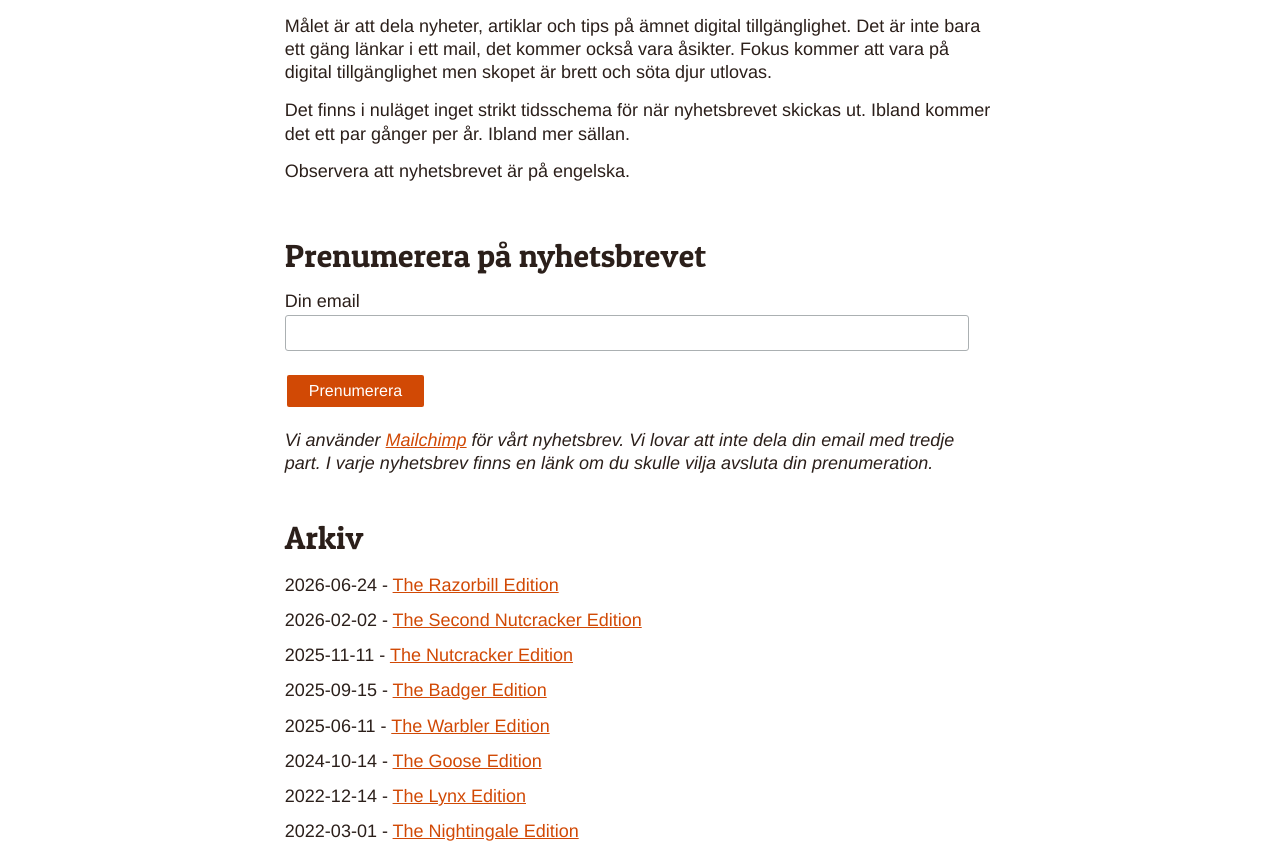
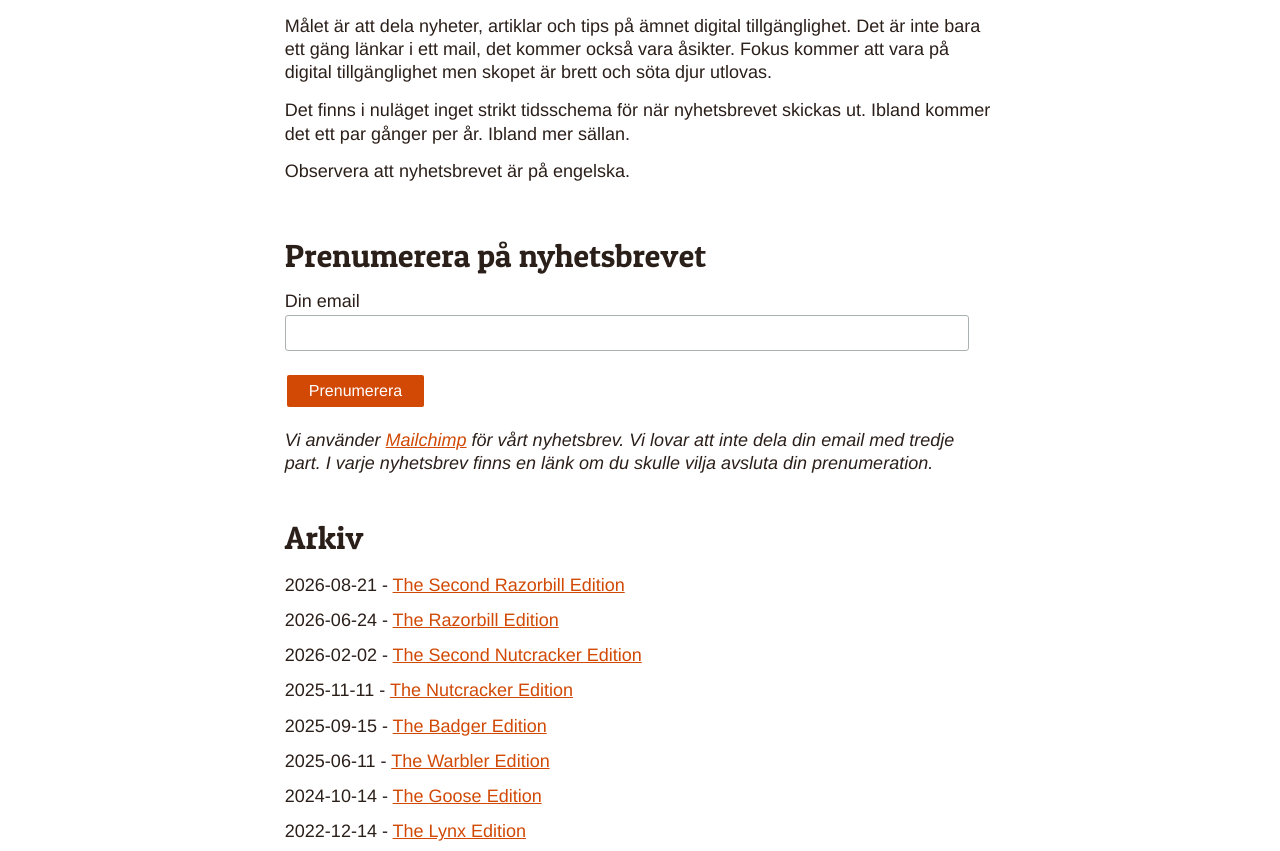
Before and after one commit to t12t/t12t.github.io, an Eleventy site: page src/sv/nyhetsbrev.md in a window 1280 px wide. Shown: the part 241-1092 px from the top of the page. Built offline with nearby package versions, Linux system fonts and the light colour scheme; Eleventy itself is replaced by a stand-in of ours; files that its build step writes are made by us from their sources.

Commit message:
Adds second razorbill

```diff
--- a/src/_includes/archive.html
+++ b/src/_includes/archive.html
@@ -1,4 +1,11 @@
 <ul class="archive-list" lang="en">
+  <li>
+    <time datetime="2026-08-21">2026-08-21</time> -
+    <a
+      href="https://mailchi.mp/05ee170aa35c/the-accessibility-newsletter-the-second-razorbill-edition"
+      >The Second Razorbill Edition</a
+    >
+  </li>
   <li>
     <time datetime="2026-06-24">2026-06-24</time> -
     <a
```
